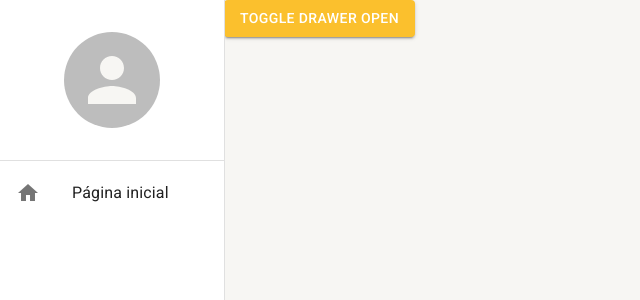
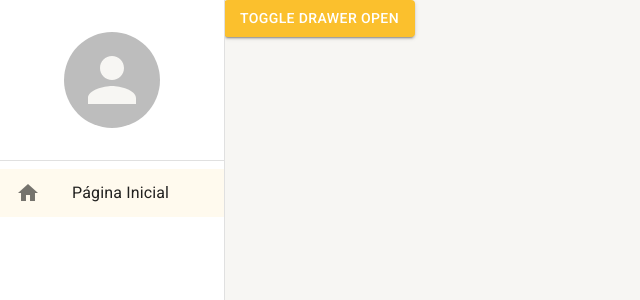
Before and after one commit to estaeldev/react-materialui-typescript, a React (Create React App) app: page /pagina-inicial in a window 1280 px wide. Shown: the top 300 px of the page, without its empty margins (0-640 px from the left). Built offline with nearby package versions, Linux system fonts and the light colour scheme.

Commit message:
feat: adicionando funcionalidades ao menu-lateral

```diff
--- a/src/routes/AppRoutes.tsx
+++ b/src/routes/AppRoutes.tsx
@@ -1,10 +1,21 @@
 import { Button } from "@mui/material"
+import { useEffect } from "react"
 import { Navigate, Route, Routes } from "react-router-dom"
 import { useDrawerContext } from "../shared/hooks"
 
 export const AppRoutes = () => {
 
-    const {toggleDrawerOpen} = useDrawerContext()
+    const {toggleDrawerOpen, setDrawerOptions} = useDrawerContext()
+
+    useEffect(() => {
+        setDrawerOptions?.([
+            {
+                icon: "home",
+                label: "Página Inicial",
+                path: "/pagina-inicial"
+            }
+        ])
+    }, [setDrawerOptions])
 
     return (
         <>
--- a/src/shared/components/menu-lateral/MenuLateral.tsx
+++ b/src/shared/components/menu-lateral/MenuLateral.tsx
@@ -1,13 +1,13 @@
-import { Avatar, Box, Divider, Drawer, Icon, List, ListItemButton, ListItemIcon, ListItemText, useMediaQuery, useTheme } from "@mui/material"
-import { PropsWithChildren } from "react"
+import { Avatar, Box, Divider, Drawer, List, useMediaQuery, useTheme } from "@mui/material"
+import { FC, PropsWithChildren } from "react"
 import { useDrawerContext } from "../../hooks"
+import { ListItemLink } from "./components/ListItemLink"
 
-export const MenuLateral: React.FC<PropsWithChildren> = ({children}) => {
+export const MenuLateral: FC<PropsWithChildren> = ({children}) => {
 
     const theme = useTheme()
     const smDown = useMediaQuery(theme.breakpoints.down("sm"))
-    const {isDrawerOpen, toggleDrawerOpen} = useDrawerContext()
-
+    const {isDrawerOpen, toggleDrawerOpen, drawerOptions} = useDrawerContext()
 
     return (
         <>
@@ -22,13 +22,20 @@ export const MenuLateral: React.FC<PropsWithChildren> = ({children}) => {
 
                     <Box flex={1}>
                         <List>
-                            <ListItemButton>
-                                <ListItemIcon> <Icon>home</Icon> </ListItemIcon>
-                                <ListItemText primary="Página inicial" />
-                            </ListItemButton>
+                            {drawerOptions?.map((drawerOption) => {
+                                return (
+                                    <ListItemLink
+                                        key={drawerOption.path}
+                                        icon={drawerOption.icon}
+                                        label={drawerOption.label}
+                                        to={drawerOption.path}
+                                        onClick={smDown ? toggleDrawerOpen : undefined}
+                                    />
+                                )
+                            })}
                         </List>
+                    </Box>
 
-                    </Box>
                 </Box>
             </Drawer>
             <Box height={"100vh"} marginLeft={smDown ? 0 : theme.spacing(28)}>
--- /dev/null
+++ b/src/shared/components/menu-lateral/components/ListItemLink.tsx
@@ -0,0 +1,32 @@
+import { Icon, ListItemButton, ListItemIcon, ListItemText } from "@mui/material"
+import { FC, PropsWithChildren } from "react"
+import { useMatch, useNavigate, useResolvedPath } from "react-router-dom"
+
+interface IListItemLinkProps {
+    label: string
+    icon: string
+    to: string
+    onClick: (() => void) | undefined
+}
+
+export const ListItemLink: FC<PropsWithChildren<IListItemLinkProps>> = ({label, icon, to, onClick}) => {
+
+    const navigate = useNavigate()
+    const resolvedPath = useResolvedPath(to)
+    const match = useMatch({path: resolvedPath.pathname, end: false})
+
+    const handleClick = () => {
+        navigate(to)
+        onClick?.()
+    }
+
+    return (
+        <>
+            <ListItemButton onClick={handleClick} selected={!!match}>
+                <ListItemIcon> <Icon>{icon}</Icon> </ListItemIcon>
+                <ListItemText primary={label} />
+            </ListItemButton>
+        </>
+    )
+
+}
--- a/src/shared/contexts/DrawerContext.tsx
+++ b/src/shared/contexts/DrawerContext.tsx
@@ -1,30 +1,42 @@
-import { PropsWithChildren, createContext, useCallback, useMemo, useState } from "react";
+import { FC, ReactNode, createContext, useCallback, useMemo, useState } from "react";
+
+interface IDrawerOptions {
+    label: string
+    icon: string
+    path: string
+}
 
 interface IDrawerContextData {
     isDrawerOpen?: boolean
+    drawerOptions?: IDrawerOptions[]
     toggleDrawerOpen?: () => void
+    setDrawerOptions?: (newDrawerOptions: IDrawerOptions[]) => void
+    children?: ReactNode
 }
 
 export const DrawerContext = createContext({} as IDrawerContextData)
 
-export const AppDrawerProvider: React.FC<PropsWithChildren<IDrawerContextData>> = ({children}) => {
+export const AppDrawerProvider: FC<IDrawerContextData> = ({children}) => {
 
     const [isDrawerOpen, setIsDrawerOpen] = useState<boolean>(false)
+    const [drawerOptions, setDrawerOptions] = useState<IDrawerOptions[]>([])
 
     const toggleDrawerOpen = useCallback(() => {
         setIsDrawerOpen(oldDrawerOpen => !oldDrawerOpen)
     }, [])
 
+    const handleSetDrawerOptions = useCallback((newDrawerOptions: IDrawerOptions[]) => {
+        setDrawerOptions(newDrawerOptions)
+    }, [])
+
     const context = useMemo(() => {
-        return {isDrawerOpen, toggleDrawerOpen}
-    }, [isDrawerOpen, toggleDrawerOpen])
+        return {isDrawerOpen, toggleDrawerOpen, drawerOptions, setDrawerOptions: handleSetDrawerOptions}
+    }, [isDrawerOpen, toggleDrawerOpen, drawerOptions, handleSetDrawerOptions])
 
     return (
-        <>
-            <DrawerContext.Provider value={context}>
-                {children}
-            </DrawerContext.Provider>
-        </>
+        <DrawerContext.Provider value={context}>
+            {children}
+        </DrawerContext.Provider>
     )
 
 }
```
